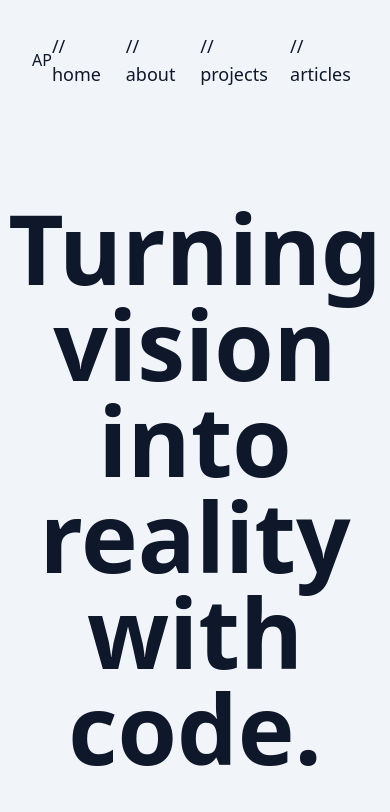
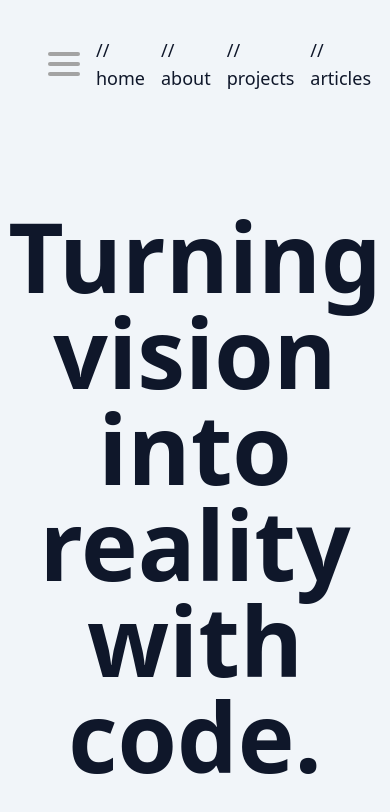
Before and after one commit to antepetkovic0/portfolio, a Next.js app: page / in a window 390 px wide. Shown: the top 812 px of the page. Built offline with nearby package versions, Linux system fonts and the light colour scheme.

Commit message:
created hamburger component

```diff
--- /dev/null
+++ b/src/components/navigation/Hamburger.tsx
@@ -0,0 +1,31 @@
+export default function Hamburger({
+  isDrawerOpened,
+  onClick,
+}: {
+  isDrawerOpened: boolean;
+  onClick: () => any;
+}) {
+  return (
+    <button
+      onClick={onClick}
+      className="flex justify-center items-center w-16 h-16 bg-transparent rounded-full cursor-pointer"
+    >
+      <span
+        className={`inline-block relative w-8 h-1 rounded-lg ${
+          isDrawerOpened ? "bg-transparent" : "bg-neutral-400"
+        }`}
+      >
+        <span
+          className={`absolute left-0 transition-all duration-200 w-full h-1 bg-neutral-400 rounded-lg ${
+            isDrawerOpened ? "top-0 transform rotate-45" : "top-[-0.6rem]"
+          }`}
+        ></span>
+        <span
+          className={`absolute left-0 transition-all duration-200 w-full h-1 bg-neutral-400 rounded-lg ${
+            isDrawerOpened ? "top-0 transform -rotate-45" : "top-[0.6rem]"
+          }`}
+        ></span>
+      </span>
+    </button>
+  );
+}
--- a/src/components/navigation/Navigation.tsx
+++ b/src/components/navigation/Navigation.tsx
@@ -1,10 +1,25 @@
+"use client";
 import Link from "next/link";
+import { useState } from "react";
 import { NAVIGATION_ROUTES } from "./navigation.types";
+import Hamburger from "./Hamburger";
 
 export default function Navigation() {
+  const [isDrawerOpened, setIsDrawerOpened] = useState(false);
+
+  const handleCloseDrawer = () => {
+    setIsDrawerOpened(false);
+  };
+
+  const handleOpenDrawer = () => {
+    setIsDrawerOpened(true);
+  };
+
   return (
     <div className="flex w-full justify-between items-center p-8">
-      <div>AP</div>
+      <div>
+        <Hamburger isDrawerOpened={isDrawerOpened} onClick={handleOpenDrawer} />
+      </div>
       <nav>
         <ul className="flex gap-4">
           {NAVIGATION_ROUTES.map((route) => (
```
Also changed, not shown: 1 other file (tests, documents, lock files or other folders).
